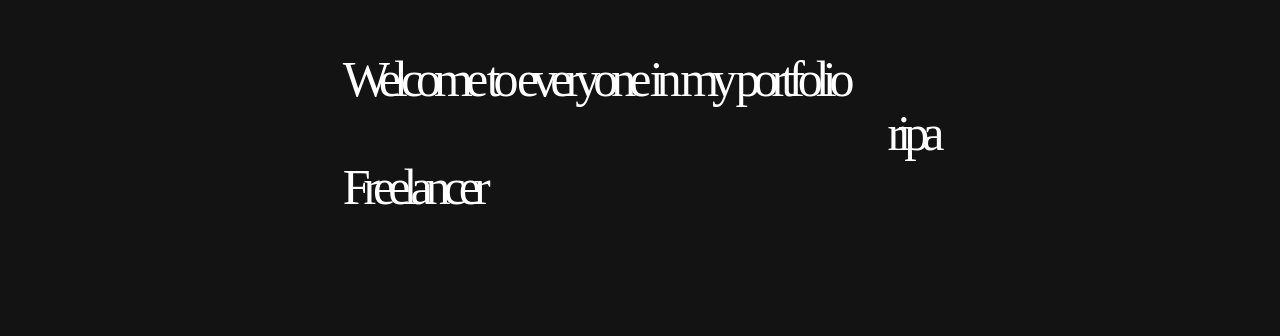
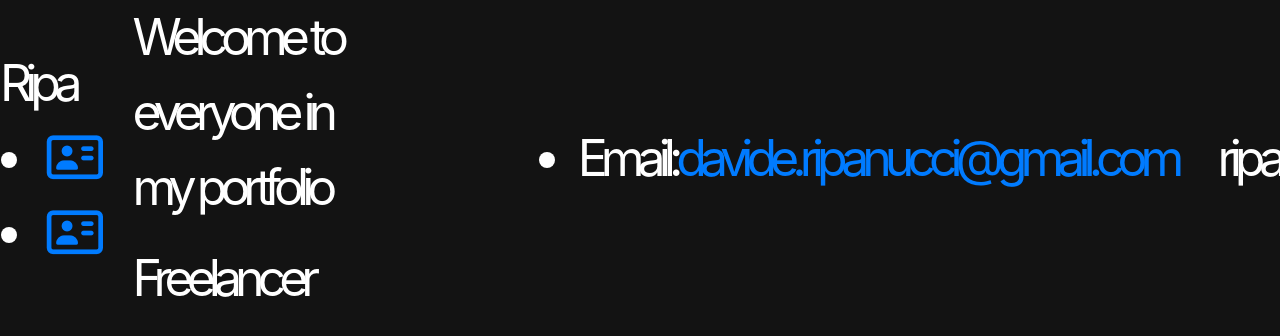
Before and after one commit to ripa001/ripa001.github.io, a Jekyll site: the page built from index.html, in a window 1280 px wide. Shown: the top 336 px of the page. Built offline with Jekyll 4.4.1, drawn with Linux system fonts in a browser that asks for light colours; nearby versions of some CDN libraries; library files that are not in the unit come from our copies.

Commit message:
Update default.html

```diff
--- a/_layouts/default.html
+++ b/_layouts/default.html
@@ -1,43 +1,50 @@
 <!DOCTYPE html>
 	<html>
-		<head>
+	<head>
 			<title>{{ page.title }}</title>
 			<!-- link to main stylesheet -->
-
-			<link rel="stylesheet" type="text/css" href="/css/style.css">
-
+			<link rel="stylesheet" type="text/css" href="../fontawesome-free-5.15.1-web/css/all.css">
+			<link rel="stylesheet" href="https://stackpath.bootstrapcdn.com/bootstrap/4.1.3/css/bootstrap.min.css" integrity="sha384-MCw98/SFnGE8fJT3GXwEOngsV7Zt27NXFoaoApmYm81iuXoPkFOJwJ8ERdknLPMO" crossorigin="anonymous">
+			<link rel="stylesheet" type="text/css" href="../css/style.css">
 		</head>
 		<body>
+		<div class="wrapper">
+			<div class="top-navbar">
+				<div class="hamburger">
+					<div></div>
+					<div></div>
+					<div></div>
+				</div>
+				<div class="top-menu">
+					<div class="logo">
+						Ripa
+					</div>
+					<ul>
+						<li><a href=""><i class="far fa-address-card"></i></a></li>
+						<li><a href=""><i class="far fa-address-card"></i></a></li>
 
-<div id="mySidenav" class="sidenav">
-  <a href="javascript:void(0)" class="closebtn" onclick="closeNav()">&times;</a>
-  <a href="#">About</a>
-  <a href="#">Services</a>
-  <a href="#">Clients</a>
-  <a href="#">Contact</a>
-</div>
+					</ul>
+				</div>
+			</div>
+		</div>
+			<div class="container">
 
-	<div id="main">
-  <p><div class="container">
-		{{ content }}
+			{{ content }}
+
 			</div><!-- /.container -->
-		</p>
-			</div>
-</div>
+			<footer>
+	    		<ul>
+				<li>Email:<a href="mailto:davide.ripanucci@gmail.com">davide.ripanucci@gmail.com</a></li>
+				</ul>
+			</footer>
+		</body>
+
+
+
 </div>
 
 <script>
-function openNav() {
-  document.getElementById("mySidenav").style.width = "250px";
-  document.getElementById("main").style.marginLeft = "250px";
 
-}
-
-function closeNav() {
-  document.getElementById("mySidenav").style.width = "0";
-  document.getElementById("main").style.marginLeft= "0";
-
-}
 </script>
 
   </div>
```
